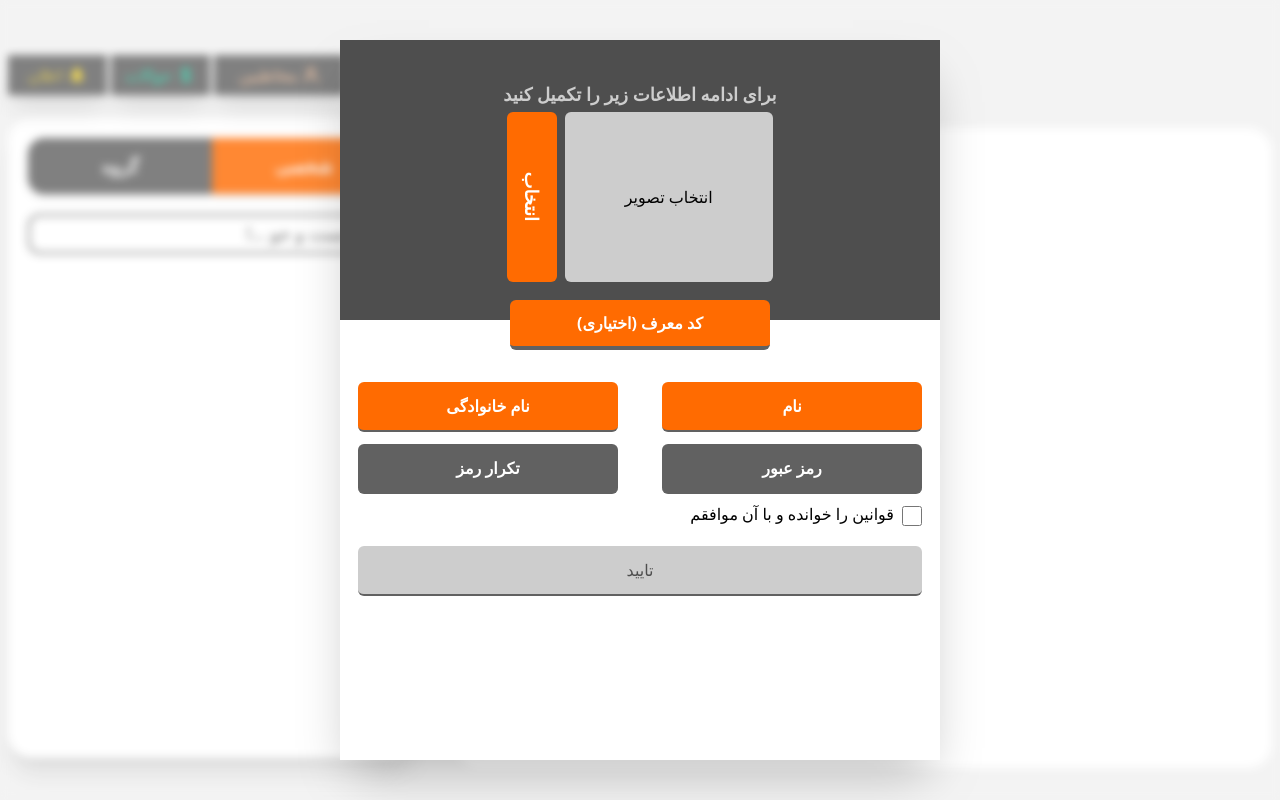
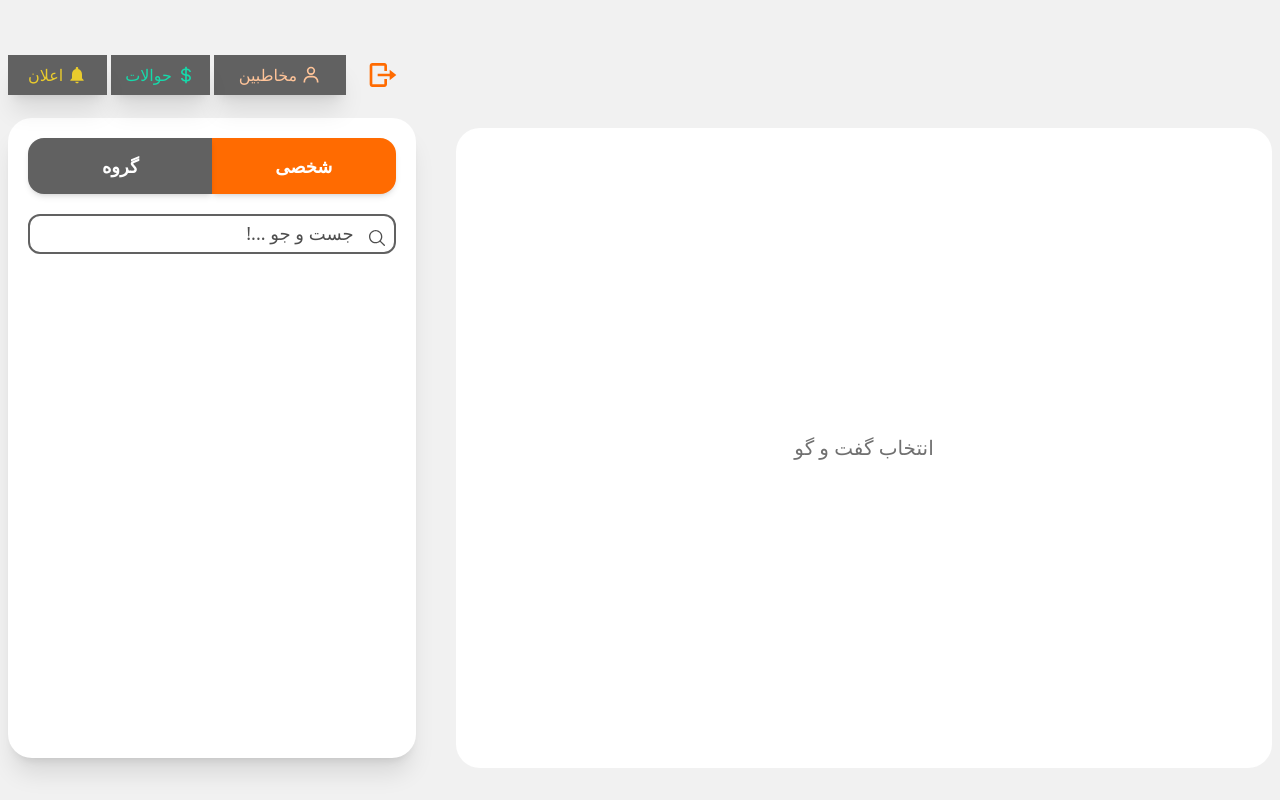
Before and after one commit to dnipy/behnid_client, a Next.js app: page /chat in a window 1280 px wide. Built offline with nearby package versions, Linux system fonts and the light colour scheme; no server answers; sample sign-in values are in the browser's storage.

Commit message:
fix issue that opened model component

```diff
--- a/pages/_app.tsx
+++ b/pages/_app.tsx
@@ -117,8 +117,8 @@ function MyApp({ Component, pageProps }: AppProps) {
       <ReduxWrapper>
           <AuthContext.Provider value={authContextDefaults} >
             <SocketContext.Provider value={isConnected} >
-              {/* {setupDone == false ? <SetupProfileComponent handleClose={setSetupDone} avatar={myAvatar} /> : null} */}
-              <SetupProfileComponent handleClose={setSetupDone} avatar={myAvatar} />
+              {setupDone == false ? <SetupProfileComponent handleClose={setSetupDone} avatar={myAvatar} /> : null}
+              {/* <SetupProfileComponent handleClose={setSetupDone} avatar={myAvatar} /> */}
               <Script async src="https://www.googletagmanager.com/gtag/js?id=G-TSB0519LXH" ></Script>
               <Script
                 id='google-analytics'
```
